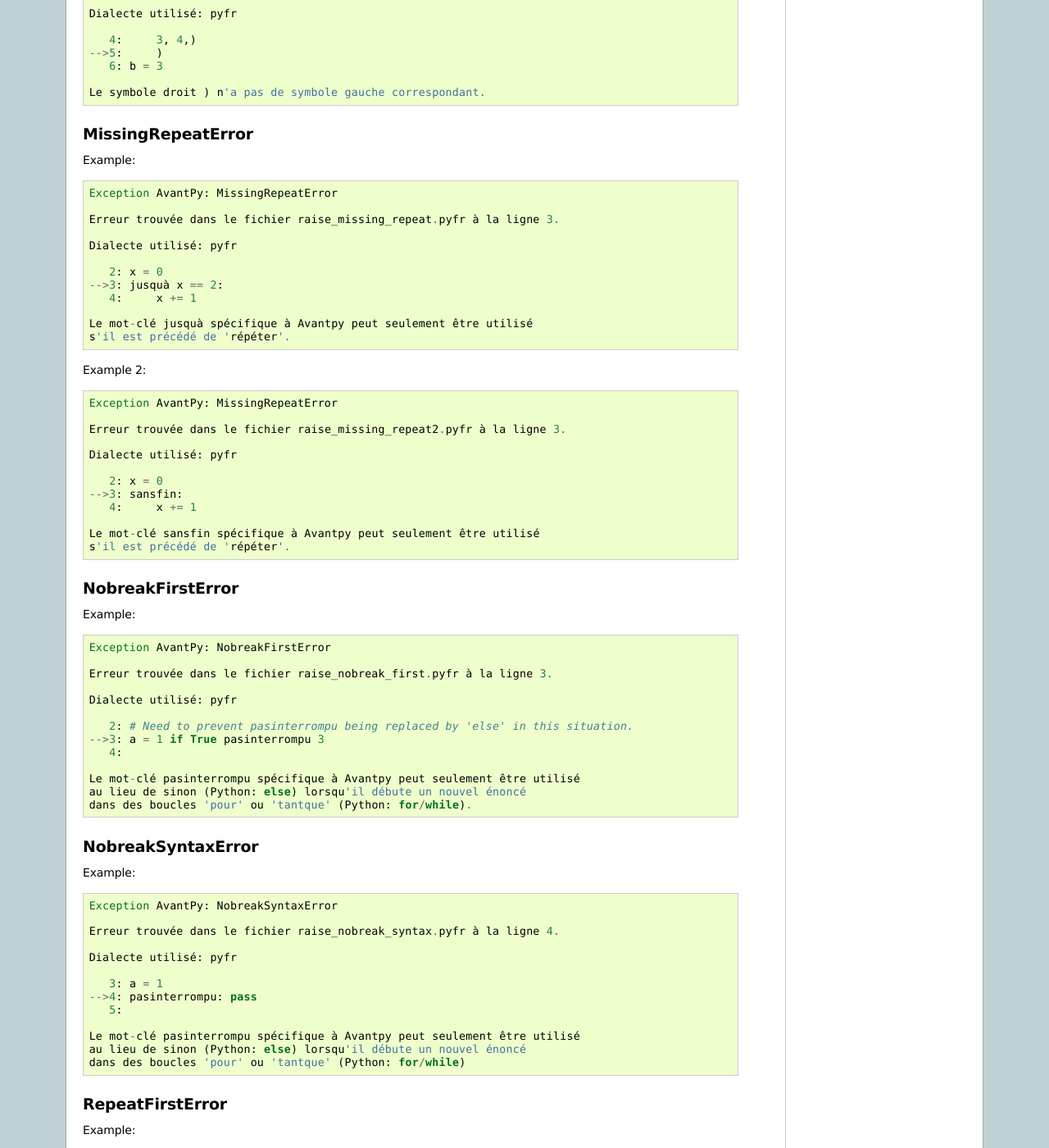
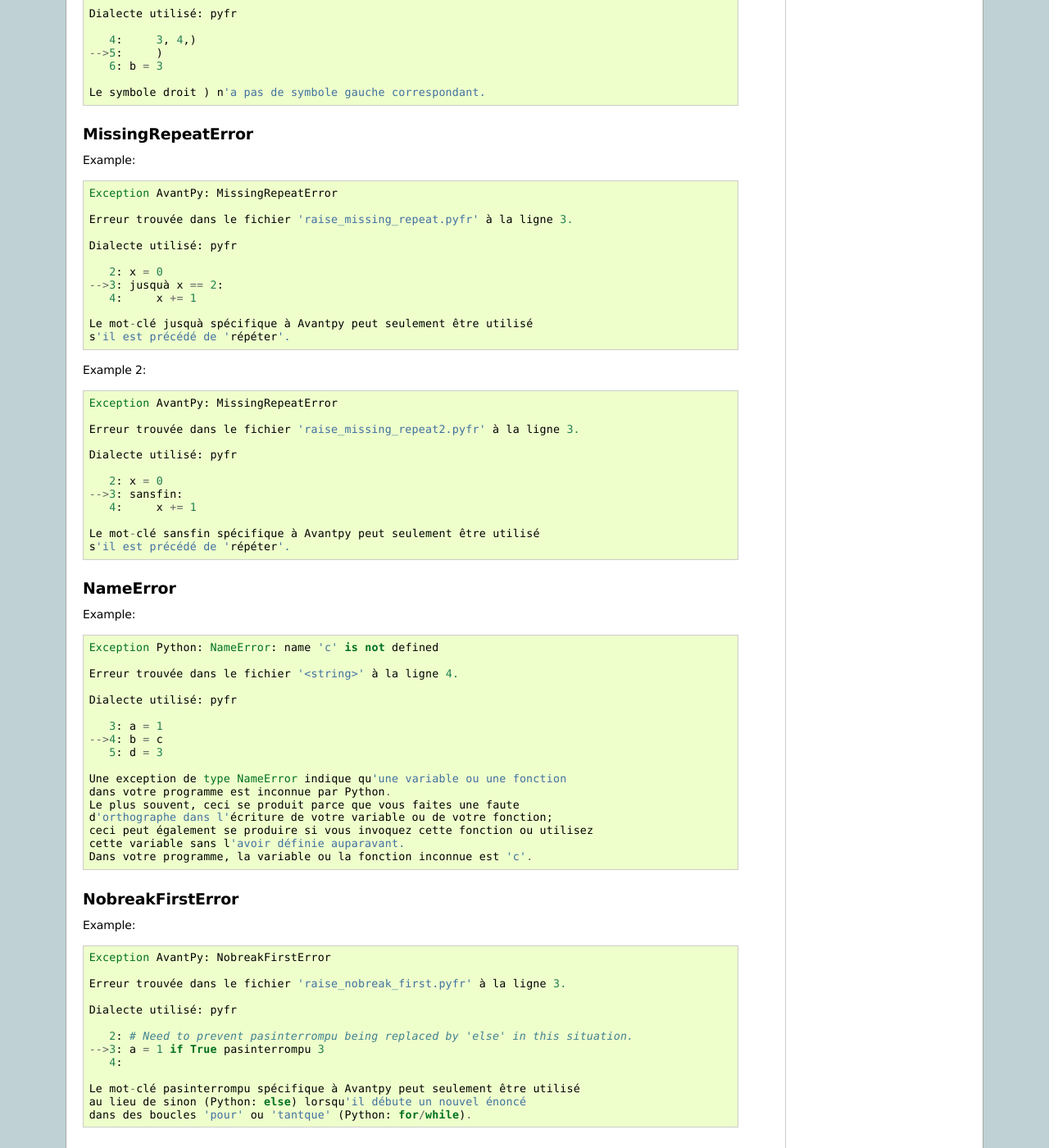
Before and after one commit to aroberge/avantpy, a Sphinx documentation site: the page built from docs/source/tracebacks_fr.rst, in a window 1280 px wide and 1400 px high, scrolled down 1080 px. Shown: the whole window at 82% size. Built offline with Sphinx 7.4.7, drawn with Linux system fonts in a browser that asks for light colours; some of the changed text lies outside the part shown.

Commit message:
first implementation of NameError handling; plus reorganized by alphabecial order some content

```diff
--- a/docs/source/tracebacks_fr.rst
+++ b/docs/source/tracebacks_fr.rst
@@ -16,7 +16,7 @@
      à jour du reste de la documentation avec Sphinx.
 
 
-AvantPy, version 0.0.7
+AvantPy, version 0.0.7;
 Python, version 3.7.0
 
 
@@ -29,7 +29,7 @@
 
     Exception AvantPy: IfNobreakError
 
-    Erreur trouvée dans le fichier raise_if_nobreak.pyfr à la ligne 4.
+    Erreur trouvée dans le fichier 'raise_if_nobreak.pyfr' à la ligne 4.
 
     Dialecte utilisé: pyfr
 
@@ -48,7 +48,7 @@
 
     Exception AvantPy: MismatchedBracketsError
 
-    Erreur trouvée dans le fichier raise_mismatched_brackets.pyfr aux lignes
+    Erreur trouvée dans le fichier 'raise_mismatched_brackets.pyfr' aux lignes
     [2 - 6].
 
     Dialecte utilisé: pyfr
@@ -69,7 +69,7 @@
 
     Exception AvantPy: MissingLeftBracketError
 
-    Erreur trouvée dans le fichier raise_missing_left_bracket.pyfr à la ligne 5.
+    Erreur trouvée dans le fichier 'raise_missing_left_bracket.pyfr' à la ligne 5.
 
     Dialecte utilisé: pyfr
 
@@ -87,7 +87,7 @@
 
     Exception AvantPy: MissingRepeatError
 
-    Erreur trouvée dans le fichier raise_missing_repeat.pyfr à la ligne 3.
+    Erreur trouvée dans le fichier 'raise_missing_repeat.pyfr' à la ligne 3.
 
     Dialecte utilisé: pyfr
 
@@ -102,7 +102,7 @@
 
     Exception AvantPy: MissingRepeatError
 
-    Erreur trouvée dans le fichier raise_missing_repeat2.pyfr à la ligne 3.
+    Erreur trouvée dans le fichier 'raise_missing_repeat2.pyfr' à la ligne 3.
 
     Dialecte utilisé: pyfr
 
@@ -113,6 +113,30 @@
     Le mot-clé sansfin spécifique à Avantpy peut seulement être utilisé
     s'il est précédé de 'répéter'.
 
+NameError
+---------
+
+Example::
+
+
+    Exception Python: NameError: name 'c' is not defined
+
+    Erreur trouvée dans le fichier '<string>' à la ligne 4.
+
+    Dialecte utilisé: pyfr
+
+       3: a = 1
+    -->4: b = c
+       5: d = 3
+
+    Une exception de type NameError indique qu'une variable ou une fonction
+    dans votre programme est inconnue par Python.
+    Le plus souvent, ceci se produit parce que vous faites une faute
+    d'orthographe dans l'écriture de votre variable ou de votre fonction;
+    ceci peut également se produire si vous invoquez cette fonction ou utilisez
+    cette variable sans l'avoir définie auparavant.
+    Dans votre programme, la variable ou la fonction inconnue est 'c'.
+
 NobreakFirstError
 -----------------
 
@@ -121,7 +145,7 @@
 
     Exception AvantPy: NobreakFirstError
 
-    Erreur trouvée dans le fichier raise_nobreak_first.pyfr à la ligne 3.
+    Erreur trouvée dans le fichier 'raise_nobreak_first.pyfr' à la ligne 3.
 
     Dialecte utilisé: pyfr
 
@@ -141,7 +165,7 @@
 
     Exception AvantPy: NobreakSyntaxError
 
-    Erreur trouvée dans le fichier raise_nobreak_syntax.pyfr à la ligne 4.
+    Erreur trouvée dans le fichier 'raise_nobreak_syntax.pyfr' à la ligne 4.
 
     Dialecte utilisé: pyfr
 
@@ -161,7 +185,7 @@
 
     Exception AvantPy: RepeatFirstError
 
-    Erreur trouvée dans le fichier raise_repeat_first.pyfr à la ligne 3.
+    Erreur trouvée dans le fichier 'raise_repeat_first.pyfr' à la ligne 3.
 
     Dialecte utilisé: pyfr
 
@@ -181,7 +205,7 @@
 
     Exception AvantPy: TryNobreakError
 
-    Erreur trouvée dans le fichier raise_try_nobreak.pyfr à la ligne 7.
+    Erreur trouvée dans le fichier 'raise_try_nobreak.pyfr' à la ligne 7.
 
     Dialecte utilisé: pyfr
 
```
Also changed, not shown: docs/source/tracebacks_upper.rst (+32 -10 lines), 9 other files.
